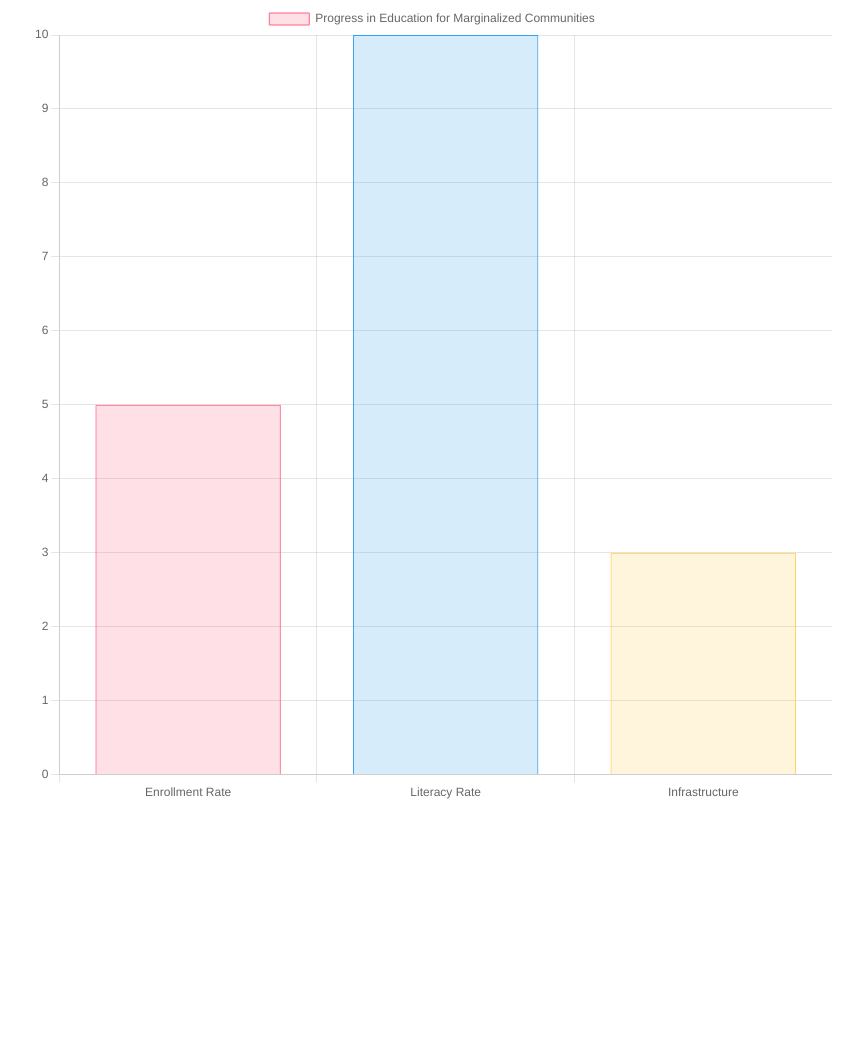
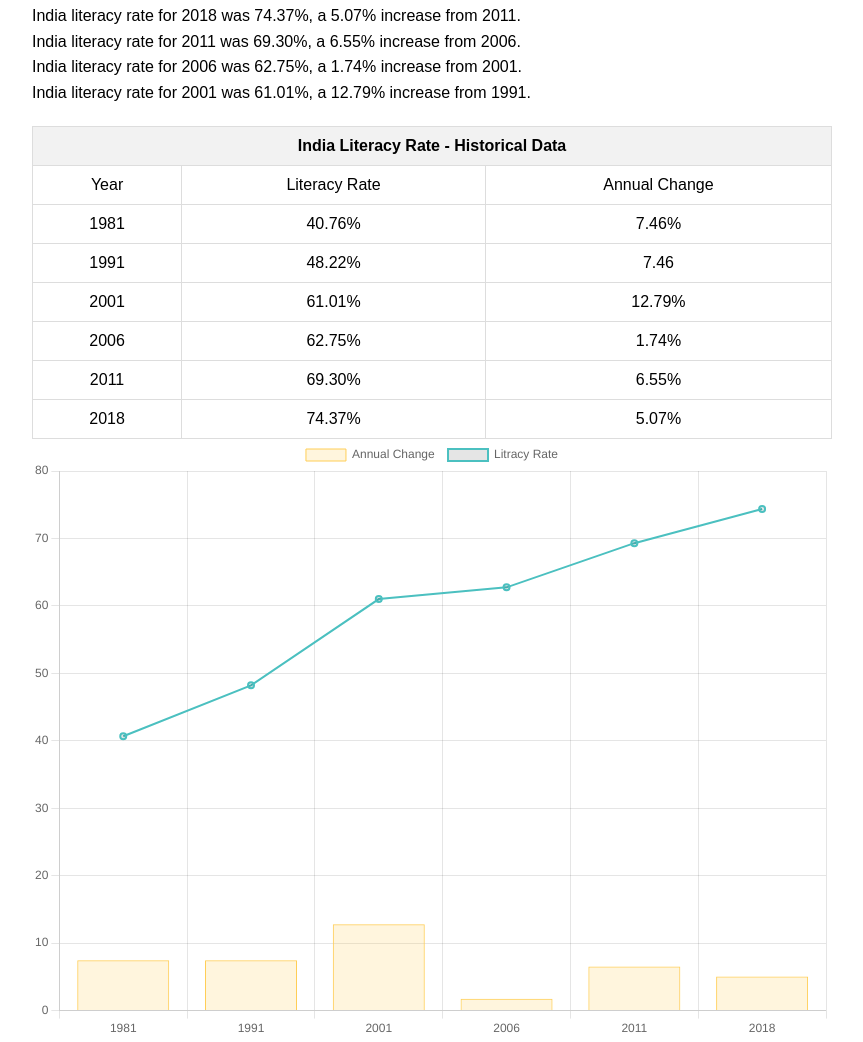
Before and after one commit to yujiiitadori/Kshirabdija_Sahoo_CAC_Sem3_Task3B, a plain HTML site: page progress.html in a window 1280 px wide. Shown: the part 937-1979 px from the top of the page, without its empty margins (208-1071 px from the left). Before the commit the page ends 1780 px from the top, so only its background shows below. Drawn offline with nearby package versions, Linux system fonts and the light colour scheme.

Commit message:
Add files via upload

```diff
--- a/progress.html
+++ b/progress.html
@@ -44,6 +44,68 @@
             background-color: #ddd;
             border-color: #999;
         }
+
+        body {
+            font-family: Arial, sans-serif;
+            margin: 40px;
+        }
+
+        h1, h2 {
+            text-align: center;
+        }
+
+        .container {
+            max-width: 800px;
+            margin: 0 auto;
+        }
+
+        p {
+            line-height: 1.6;
+        }
+
+        .cancel-button {
+            position: absolute;
+            top: 10px;
+            right: 10px;
+            cursor: pointer;
+            font-size: 24px;
+            width: 40px;
+            height: 40px;
+            border: 2px solid #ccc;
+            border-radius: 50%;
+            display: flex;
+            justify-content: center;
+            align-items: center;
+            transition: background-color 0.3s, border-color 0.3s;
+        }
+
+        .cancel-button:before {
+            content: 'X';
+        }
+
+        .cancel-button:hover {
+            background-color: #ddd;
+            border-color: #999;
+        }
+
+        table {
+            width: 100%;
+            border-collapse: collapse;
+            margin-top: 20px;
+        }
+
+        table, th, td {
+            border: 1px solid #ddd;
+        }
+
+        th, td {
+            padding: 10px;
+            text-align: center;
+        }
+
+        th {
+            background-color: #f2f2f2;
+        }
     </style>
 </head>
 <body>
@@ -60,7 +122,53 @@
         <h2>Initiatives and Interventions</h2>
         <p>The Government of India's flagship program, Sarva Shiksha Abhiyan (SSA), has played a pivotal role in promoting universal elementary education, particularly focusing on marginalized communities. It emphasizes the provision of free and compulsory education for children aged 6-14 years. The Mid-Day Meal Scheme, implemented across various states, aims to enhance school enrollment and retention among marginalized communities by providing nutritious meals to school children. Various scholarship programs, such as the Pre-Matric and Post-Matric scholarships, have been introduced to support students from marginalized communities in pursuing higher education and reducing financial barriers. Community-based educational initiatives have been instrumental in establishing community schools, providing alternative education, and fostering a supportive learning environment for marginalized children. Reservation policies in educational institutions and government jobs have facilitated increased representation and participation of marginalized communities, promoting social inclusivity and equity in the education sector.</p>
 
-        <canvas id="myChart" width="400" height="400"></canvas>
+        <p>India literacy rate for 2018 was 74.37%, a 5.07% increase from 2011.<br>
+India literacy rate for 2011 was 69.30%, a 6.55% increase from 2006.<br>
+India literacy rate for 2006 was 62.75%, a 1.74% increase from 2001.<br>
+India literacy rate for 2001 was 61.01%, a 12.79% increase from 1991.</p>
+
+           <table>
+            <tr>
+                <th colspan="4">India Literacy Rate - Historical Data</th>
+            </tr>
+            <tr>
+                <td>Year</td>
+                <td>Literacy Rate </td>
+                <td>Annual Change</td>
+               </tr>
+               <tr>
+                <td>1981 </td>
+                <td>40.76%	 </td>
+                <td>7.46% </td>
+            </tr><tr>
+                <td>1991 </td>
+                <td>48.22%	 </td>
+                <td>7.46 </td>
+            </tr>
+               <tr>
+                <td>2001 </td>
+                <td>61.01%	 </td>
+                <td>12.79% </td>
+            </tr>
+               <tr>
+                <td>2006 </td>
+                <td>62.75%	 </td>
+                <td>1.74% </td>
+            </tr>
+               <tr>
+                <td>2011 </td>
+                <td>69.30%	 </td>
+                <td>6.55% </td>
+            </tr>
+            <tr>
+                <td>2018 </td>
+                <td>74.37%	 </td>
+                <td>5.07% </td>
+            </tr>
+
+        </table>
+
+           <canvas id="myChart" width="400" height="300"></canvas>
     </div>
 
     <script src="https://cdn.jsdelivr.net/npm/chart.js"></script>
@@ -69,21 +177,20 @@
         const myChart = new Chart(ctx, {
             type: 'bar',
             data: {
-                labels: ['Enrollment Rate', 'Literacy Rate', 'Infrastructure'],
+                labels: ['1981','1991', '2001', '2006', '2011', '2018'],
                 datasets: [{
-                    label: 'Progress in Education for Marginalized Communities',
-                    data: [5, 10, 3],
-                    backgroundColor: [
-                        'rgba(255, 99, 132, 0.2)',
-                        'rgba(54, 162, 235, 0.2)',
-                        'rgba(255, 206, 86, 0.2)'
-                    ],
-                    borderColor: [
-                        'rgba(255, 99, 132, 1)',
-                        'rgba(54, 162, 235, 1)',
-                        'rgba(255, 206, 86, 1)'
-                    ],
+                    label: 'Annual Change ',
+                    data: [7.46, 7.46, 12.79, 1.74, 6.55, 5.07],
+                    backgroundColor: 'rgba(255, 206, 86, 0.2)',
+                    borderColor: 'rgba(255, 206, 86, 1)',
                     borderWidth: 1
+                }, {
+                    label: 'Litracy Rate',
+                    data: [40.67,48.22,61.01,62.75,69.30,74.37],
+                    fill: false,
+                    borderColor: 'rgba(75, 192, 192, 1)',
+                    borderWidth: 2,
+                    type: 'line'
                 }]
             },
             options: {
```
Also changed, not shown: index.html (line endings or trailing spaces). Lines whose indentation alone changed are shown as unchanged.
